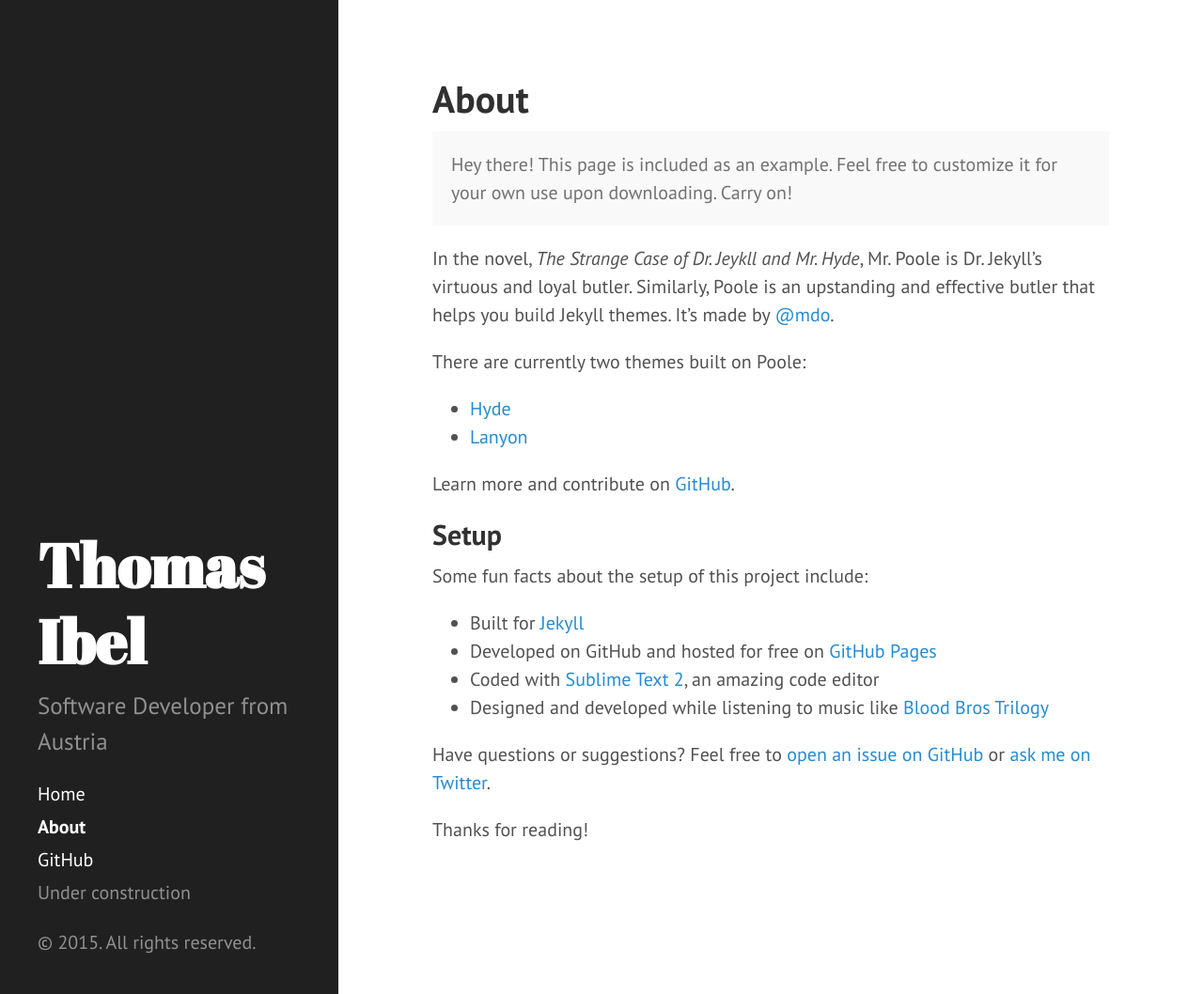
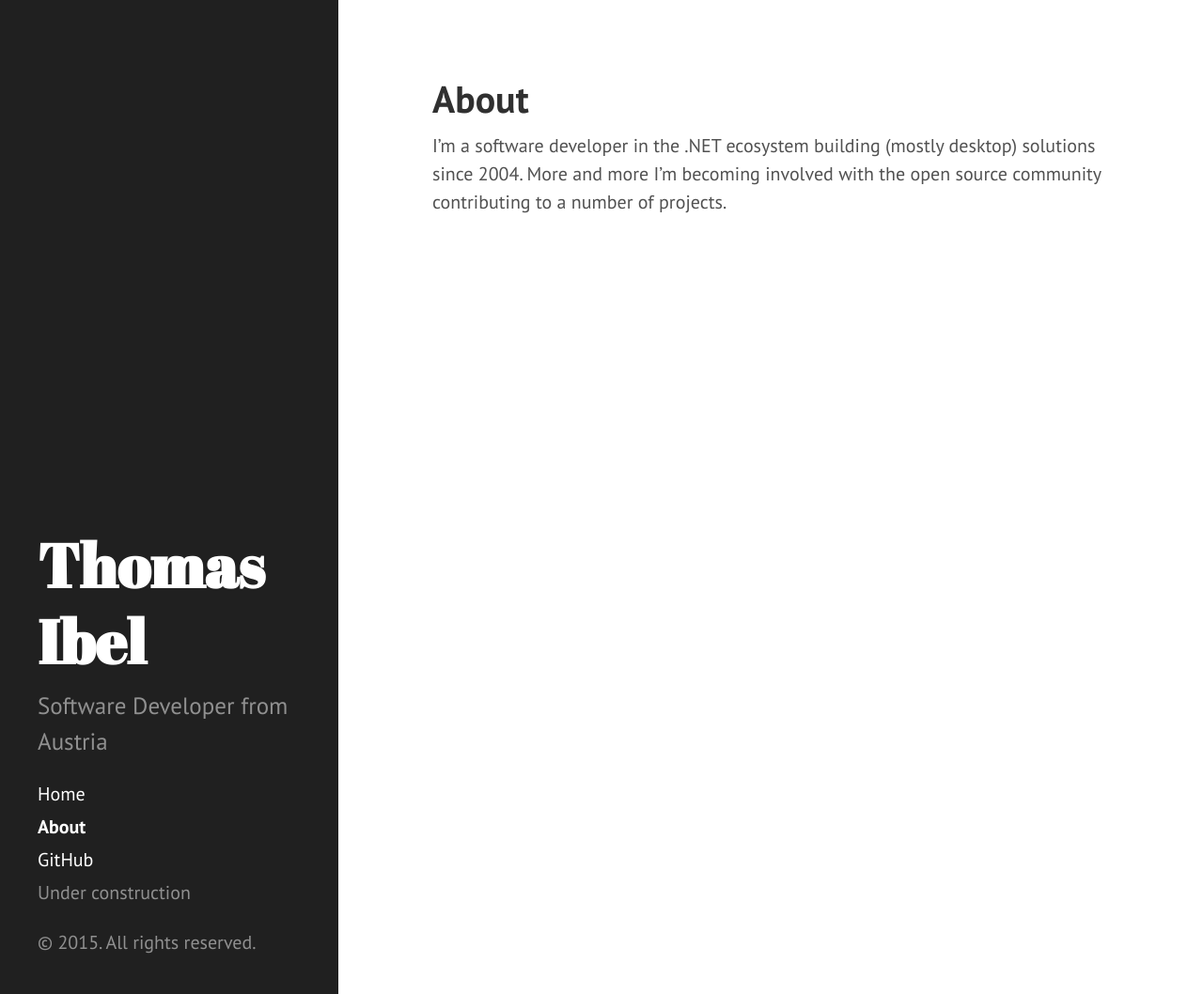
Before and after one commit to tibel/tibel.github.io, a Jekyll site: the page built from about.md, in a window 1280 px wide and 1058 px high. Shown: the whole window at 94% size. Built offline with Jekyll 4.4.1, drawn with Linux system fonts in a browser that asks for light colours; Markdown is read by kramdown in place of the engine named in the settings.

Commit message:
write about placeholder text

```diff
--- a/_config.yml
+++ b/_config.yml
@@ -15,6 +15,7 @@ baseurl:          /
 
 author:
   name:           'Thomas Ibel'
+  gravatar:       9224089ea0a51d5815342ac9e0ba9053
   twitter:        thomasibel
   github:         tibel
   stackoverflow:  3333371/tibel
--- a/_includes/head.html
+++ b/_includes/head.html
@@ -18,9 +18,9 @@
   <link rel="stylesheet" href="//fonts.googleapis.com/css?family=PT+Sans:400,400italic,700|Abril+Fatface">
 
   <!-- Icons -->
-  <link rel="icon" sizes="192x192" href="//gravatar.com/avatar/9224089ea0a51d5815342ac9e0ba9053?s=192">
-  <link rel="apple-touch-icon" href="//gravatar.com/avatar/9224089ea0a51d5815342ac9e0ba9053?s=152">
-  <link rel="shortcut icon" href="//gravatar.com/avatar/9224089ea0a51d5815342ac9e0ba9053?s=16">
+  <link rel="icon" sizes="192x192" href="//gravatar.com/avatar/{{ site.author.gravatar }}?s=192">
+  <link rel="apple-touch-icon" href="//gravatar.com/avatar/{{ site.author.gravatar }}?s=152">
+  <link rel="shortcut icon" href="//gravatar.com/avatar/{{ site.author.gravatar }}?s=16">
 
   <!-- RSS -->
   <link rel="alternate" type="application/rss+xml" title="RSS" href="{{ site.baseurl }}atom.xml">
--- a/about.md
+++ b/about.md
@@ -3,28 +3,5 @@ layout: page
 title: About
 ---
 
-<p class="message">
-  Hey there! This page is included as an example. Feel free to customize it for your own use upon downloading. Carry on!
-</p>
-
-In the novel, *The Strange Case of Dr. Jeykll and Mr. Hyde*, Mr. Poole is Dr. Jekyll's virtuous and loyal butler. Similarly, Poole is an upstanding and effective butler that helps you build Jekyll themes. It's made by [@mdo](https://twitter.com/mdo).
-
-There are currently two themes built on Poole:
-
-* [Hyde](http://hyde.getpoole.com)
-* [Lanyon](http://lanyon.getpoole.com)
-
-Learn more and contribute on [GitHub](https://github.com/poole).
-
-## Setup
-
-Some fun facts about the setup of this project include:
-
-* Built for [Jekyll](http://jekyllrb.com)
-* Developed on GitHub and hosted for free on [GitHub Pages](https://pages.github.com)
-* Coded with [Sublime Text 2](http://sublimetext.com), an amazing code editor
-* Designed and developed while listening to music like [Blood Bros Trilogy](https://soundcloud.com/maddecent/sets/blood-bros-series)
-
-Have questions or suggestions? Feel free to [open an issue on GitHub](https://github.com/poole/issues/new) or [ask me on Twitter](https://twitter.com/mdo).
-
-Thanks for reading!
+I'm a software developer in the .NET ecosystem building (mostly desktop) solutions since 2004.
+More and more I'm becoming involved with the open source community contributing to a number of projects.
```
